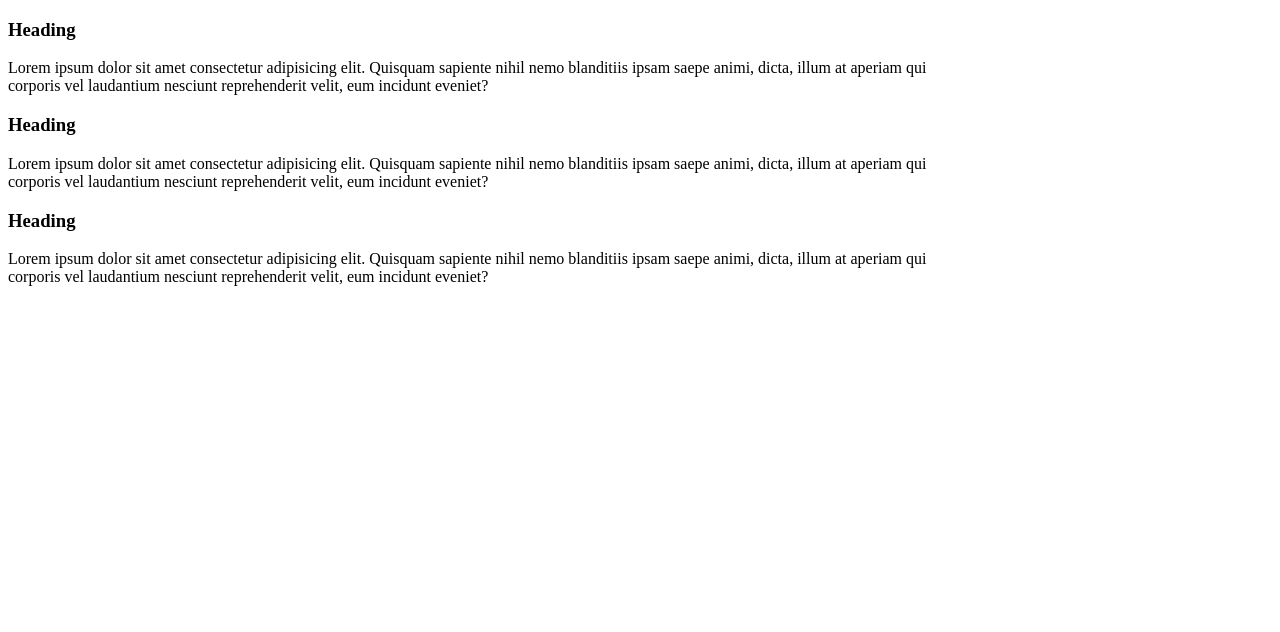
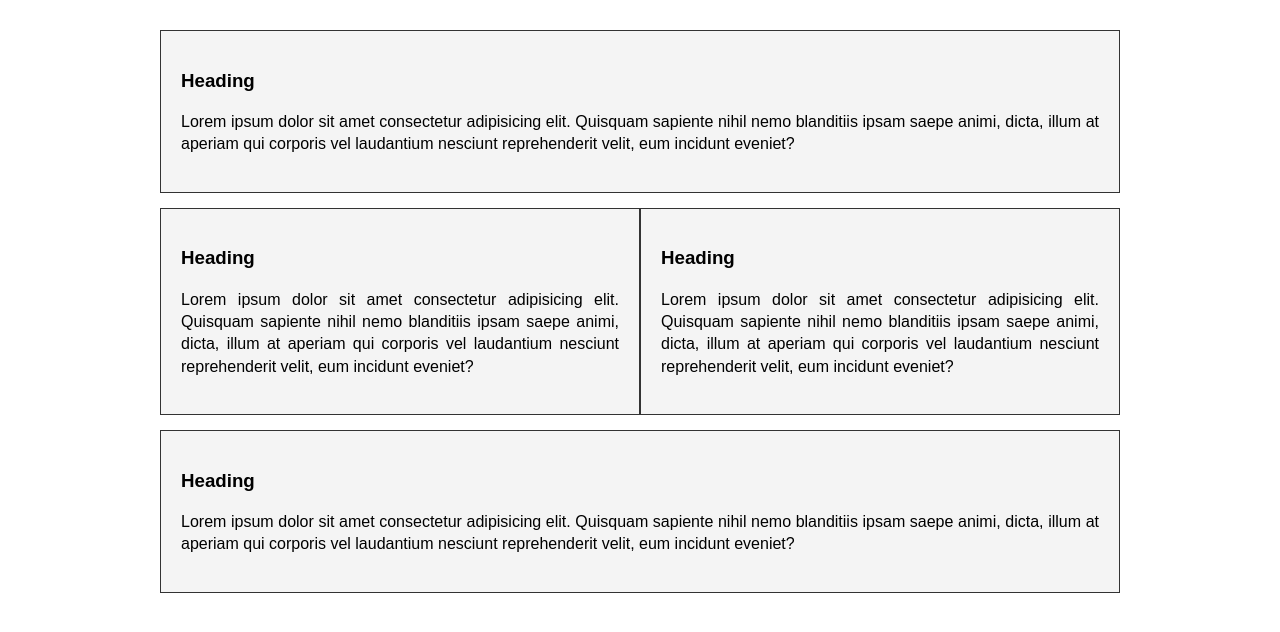
Before and after one commit to yemre41/Modern-HTML5-And-CSS3-Course, a plain HTML site: page CSS Course/FloatAndAlignment.html in a window 1280 px wide. Drawn offline with Linux system fonts and the light colour scheme.

Commit message:
FloatAndAlignment

```diff
--- a/CSS Course/FloatAndAlignment.html
+++ b/CSS Course/FloatAndAlignment.html
@@ -6,9 +6,42 @@
     <meta name="viewport" content="width=device-width, initial-scale=1.0">
     <title>FloatAndAlignment</title>
     <style>
-.container{
-    width: 960px;
-}
+
+    *{
+        box-sizing: border-box;
+    }
+    .clr{
+        clear: both;
+    }
+    body{
+        font-family: Arial, Helvetica, sans-serif;
+        line-height: 1.4em;
+    }
+    .box{
+        background: #f4f4f4f4;
+        border: 1px solid #333;
+        padding: 20px;
+        margin-bottom: 15px;
+    }
+    .box p {
+        text-align: left;
+        text-align: right;
+        text-align: center;
+        text-align: justify;
+     }
+     #box-2{
+        float: left;
+        width: 50%;
+     }
+     #box-3{
+        float: right;
+        width: 50%;
+     }
+
+    .container{
+        width: 960px;
+        margin: 30px auto;
+    }
     </style>
 </head>
 <body>
@@ -27,6 +60,13 @@
         <h3>Heading</h3>
         <p>Lorem ipsum dolor sit amet consectetur adipisicing elit. Quisquam sapiente nihil nemo blanditiis ipsam saepe animi, dicta, illum at aperiam qui corporis vel laudantium nesciunt reprehenderit velit, eum incidunt eveniet?</p>
     </div>
+
+    <div class="clr"></div>
+
+    <div class="box" id="box-4">
+        <h3>Heading</h3>
+        <p>Lorem ipsum dolor sit amet consectetur adipisicing elit. Quisquam sapiente nihil nemo blanditiis ipsam saepe animi, dicta, illum at aperiam qui corporis vel laudantium nesciunt reprehenderit velit, eum incidunt eveniet?</p>
+    </div>
   </div>
 </body>
 </html>
```
